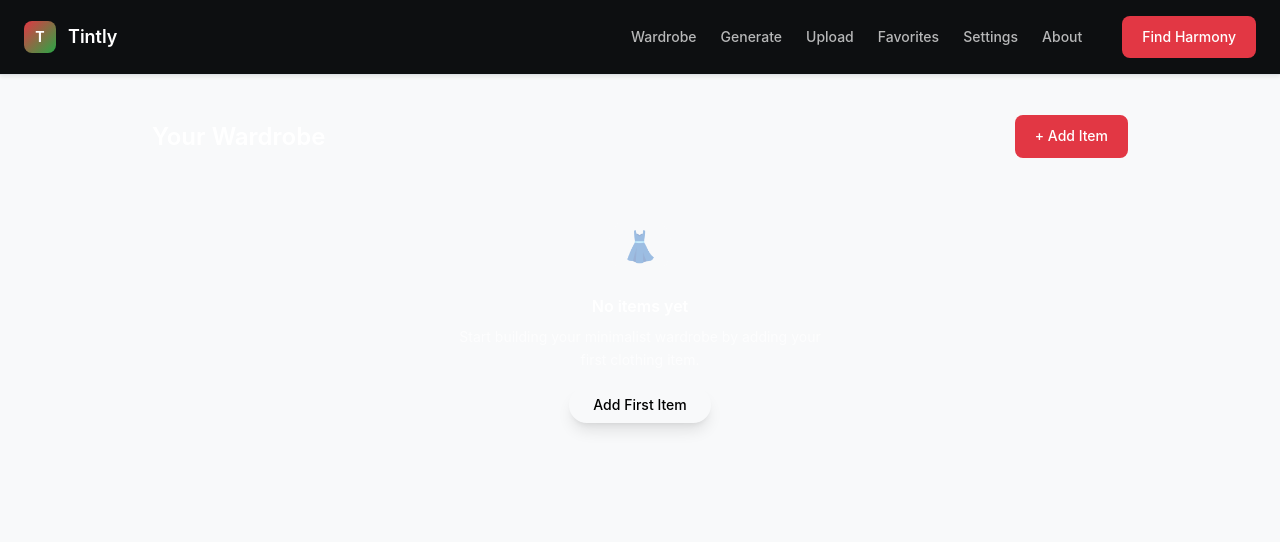
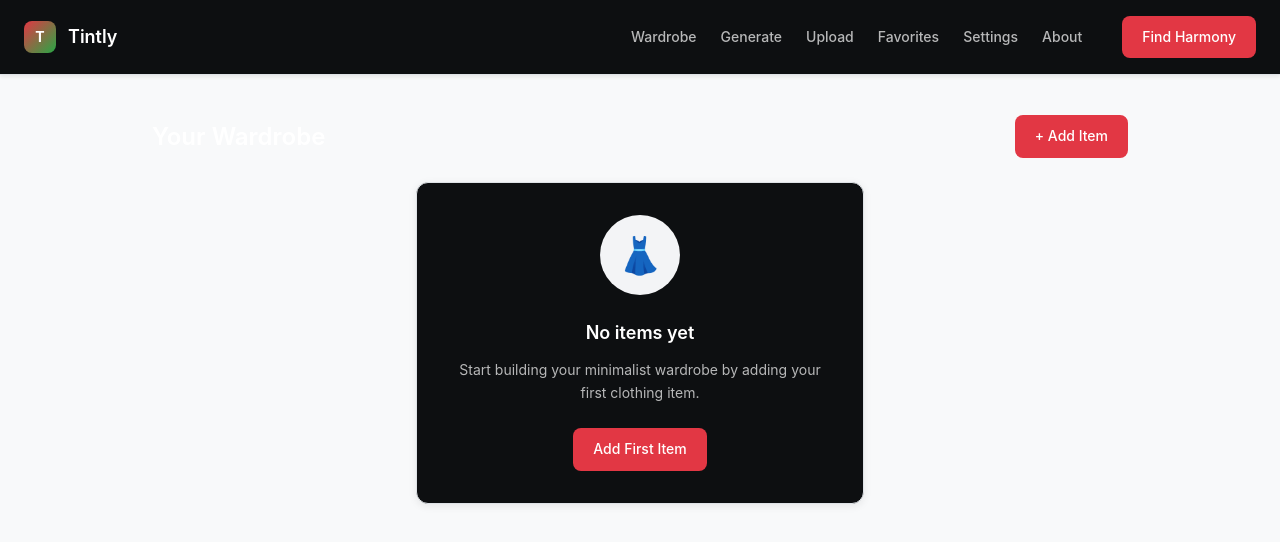
Before and after one commit to NoAxial/Tintly, a React (Vite) app: page /wardrobe in a window 1280 px wide. Shown: the top 542 px of the page. Built offline with nearby package versions, Linux system fonts and the light colour scheme.

Commit message:
Auto-commit: Agent tool execution

```diff
--- a/src/components/ui/EmptyState.tsx
+++ b/src/components/ui/EmptyState.tsx
@@ -1,5 +1,3 @@
-import React from "react";
-
 interface EmptyStateProps {
   icon: string | React.ReactNode;
   title: string;
@@ -14,19 +12,19 @@ interface EmptyStateProps {
 export function EmptyState({ icon, title, description, action, className = "" }: EmptyStateProps) {
   return (
     <div className={`
-      glass-liquid rounded-2xl p-8 text-center
-      flex flex-col items-center justify-center space-y-4
+      card p-8 text-center
+      flex flex-col items-center justify-center space-y-6 max-w-md mx-auto
       ${className}
     `}>
-      <div className="w-16 h-16 rounded-full bg-white/5 flex items-center justify-center text-3xl text-white/40">
+      <div className="w-20 h-20 rounded-full bg-gray-100 flex items-center justify-center text-4xl text-muted">
         {typeof icon === 'string' ? icon : icon}
       </div>
 
-      <div className="space-y-2">
-        <h3 className="text-base font-semibold text-white">
+      <div className="space-y-3">
+        <h3 className="text-lg font-semibold text-primary">
           {title}
         </h3>
-        <p className="text-sm text-white/70 leading-relaxed max-w-sm">
+        <p className="text-sm text-secondary leading-relaxed">
           {description}
         </p>
       </div>
@@ -34,12 +32,7 @@ export function EmptyState({ icon, title, description, action, className = "" }:
       {action && (
         <button
           onClick={action.onClick}
-          className="
-            btn-primary-sheen px-6 py-2 rounded-full text-sm font-medium
-            text-black shadow-lg hover:shadow-xl
-            transition-all duration-200
-            focus:outline-none focus:ring-2 focus:ring-white/20
-          "
+          className="btn btn-primary"
         >
           {action.label}
         </button>
```
